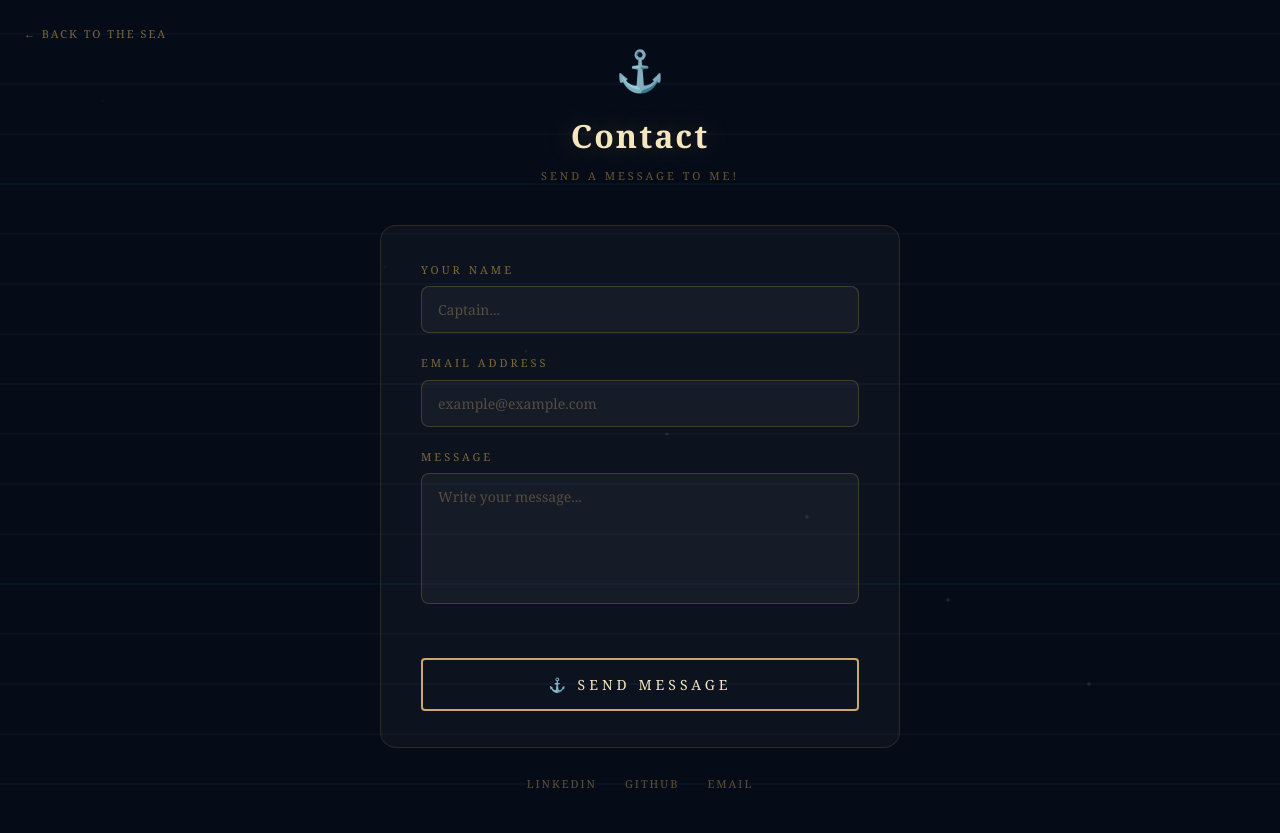
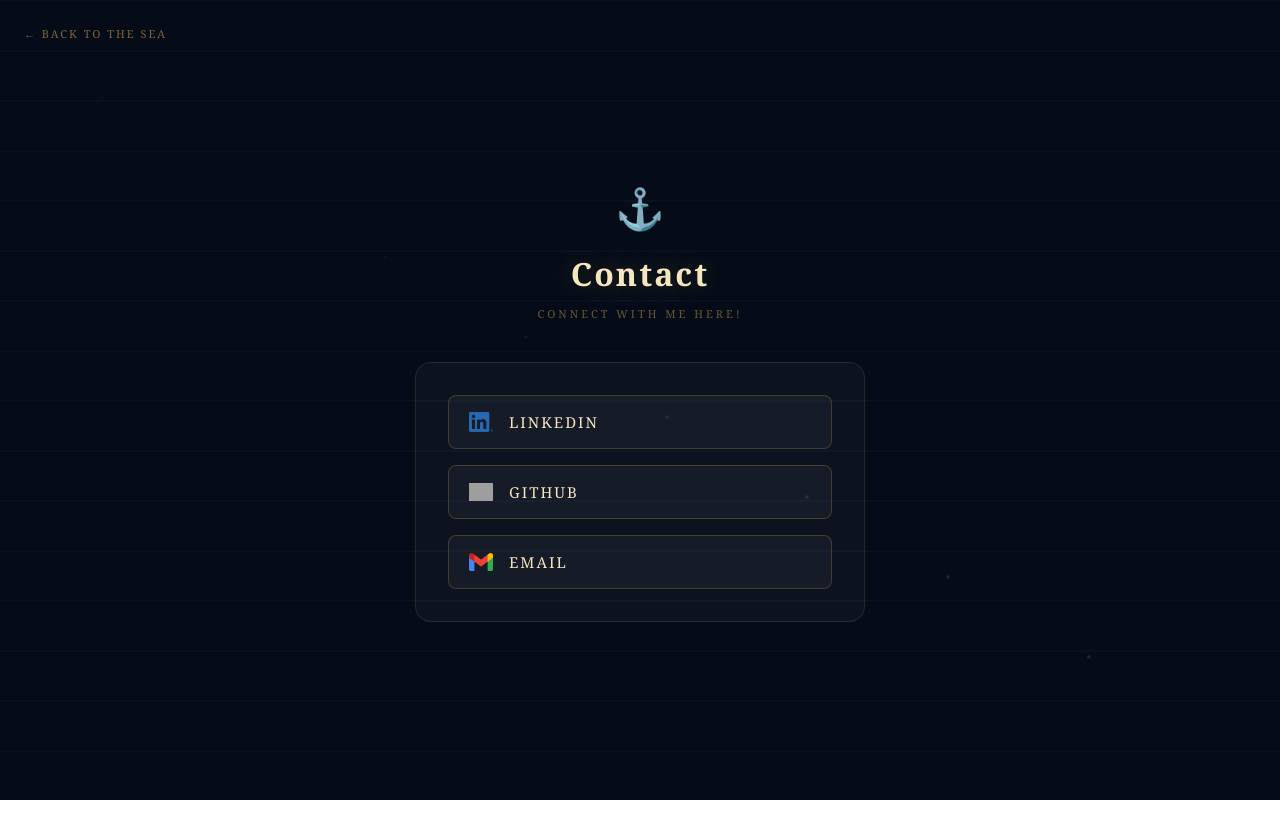
Before and after one commit to kylelin23/personalWebsite, a Next.js app: page /contact in a window 1280 px wide. After the commit the page ends 800 px from the top, so only its background shows below. Built offline with nearby package versions, Linux system fonts and the light colour scheme; grey boxes are pictures that could not be loaded.

Commit message:
fix contact page

```diff
--- a/src/app/contact/page.tsx
+++ b/src/app/contact/page.tsx
@@ -1,42 +1,8 @@
-"use client"
-import { useState } from "react";
+"use client";
+
 import Link from "next/link";
-import emailjs from "@emailjs/browser";
-
-const SERVICE_ID = "service_kz9xcfa";
-const TEMPLATE_ID_1 = "template_mbh71i3";
-const TEMPLATE_ID_2 = "template_zpr05bs";
-const PUBLIC_KEY = "kha2bU1tDlmvdOBEj";
 
 export default function Contact() {
-  const [error, setError] = useState<null|string>(null);
-  const [sent, setSent] = useState(false);
-  const [sending, setSending] = useState(false);
-
-  const handleClick = async (e: React.MouseEvent<HTMLButtonElement>) => {
-    e.preventDefault();
-    const form = document.getElementById("contact-form") as HTMLFormElement|null;
-    if (!form) return;
-    const data = new FormData(form);
-    if (!data.get("name") || !data.get("email") || !data.get("message")) {
-      setError("Please fill out all fields.");
-      return;
-    }
-    setSending(true);
-    try {
-      await emailjs.sendForm(SERVICE_ID, TEMPLATE_ID_1, form, PUBLIC_KEY);
-      await emailjs.sendForm(SERVICE_ID, TEMPLATE_ID_2, form, PUBLIC_KEY);
-      setSent(true);
-      setError(null);
-      form.reset();
-    } catch(err) {
-      console.error(err);
-      setError("Something went wrong. Try again.");
-    } finally {
-      setSending(false);
-    }
-  };
-
   return (
     <div style={{minHeight:'100vh',background:'#050c18',fontFamily:'Georgia,serif',color:'#f5e6c0',display:'flex',flexDirection:'column',alignItems:'center',justifyContent:'center',padding:'40px 20px',position:'relative',overflow:'hidden'}}>
 
@@ -57,71 +23,97 @@ export default function Contact() {
         @keyframes pulse2{0%{opacity:0.1;transform:scale(1)}100%{opacity:0.6;transform:scale(1.8)}}
         @keyframes fadeUp{from{opacity:0;transform:translateY(24px)}to{opacity:1;transform:translateY(0)}}
         @keyframes glow{0%,100%{text-shadow:0 0 20px rgba(200,160,80,.2)}50%{text-shadow:0 0 40px rgba(200,160,80,.6)}}
-        .contact-input{width:100%;background:rgba(255,255,255,0.04);border:1px solid rgba(200,160,70,.25);border-radius:8px;padding:12px 16px;color:#f5e6c0;font-family:Georgia,serif;font-size:14px;outline:none;transition:border-color 0.2s ease,box-shadow 0.2s ease;resize:none;box-sizing:border-box;}
-        .contact-input::placeholder{color:rgba(200,168,112,.35);}
-        .contact-input:focus{border-color:rgba(200,160,70,.6);box-shadow:0 0 16px rgba(200,160,70,.12);}
-        .contact-label{font-size:11px;letter-spacing:3px;color:rgba(200,160,80,.6);text-transform:uppercase;margin-bottom:8px;display:block;}
-        .submit-btn{width:100%;background:transparent;border:2px solid #c8a870;border-radius:4px;color:#f5e6c0;font-family:Georgia,serif;font-size:14px;letter-spacing:4px;padding:14px;cursor:pointer;text-transform:uppercase;transition:all 0.2s ease;margin-top:8px;}
-        .submit-btn:hover:not(:disabled){background:rgba(200,160,70,.12);box-shadow:0 0 24px rgba(200,160,70,.25);}
-        .submit-btn:disabled{opacity:0.5;cursor:not-allowed;}
-        .footer-link{color:rgba(200,160,80,.45);font-size:11px;letter-spacing:2px;text-transform:uppercase;text-decoration:none;transition:color 0.2s ease;}
-        .footer-link:hover{color:#c8a870;}
+
+        .social-card {
+          display: flex;
+          align-items: center;
+          gap: 16px;
+          background: rgba(255, 255, 255, 0.04);
+          border: 1px solid rgba(200, 160, 70, .25);
+          border-radius: 8px;
+          padding: 14px 20px;
+          color: #f5e6c0;
+          text-decoration: none;
+          font-family: Georgia, serif;
+          font-size: 15px;
+          letter-spacing: 2px;
+          text-transform: uppercase;
+          transition: background 0.2s ease, border-color 0.2s ease, box-shadow 0.2s ease;
+          box-sizing: border-box;
+          margin-bottom: 16px;
+        }
+        .social-card:last-child {
+          margin-bottom: 0;
+        }
+        .social-card:hover {
+          background: rgba(200, 160, 70, .12);
+          border-color: rgba(200, 160, 70, .6);
+          box-shadow: 0 0 16px rgba(200, 160, 70, .12);
+        }
+        .social-icon {
+          width: 24px;
+          height: 24px;
+          object-fit: contain;
+        }
         .back-link{color:rgba(200,160,80,.6);font-size:11px;letter-spacing:2px;text-transform:uppercase;text-decoration:none;transition:color 0.2s ease;}
         .back-link:hover{color:#c8a870;}
       `}</style>
 
-      <div style={{position:'relative',zIndex:2,width:'100%',maxWidth:520,animation:'fadeUp 0.7s ease forwards'}}>
+      <div style={{position:'relative',zIndex:2,width:'100%',maxWidth:450,animation:'fadeUp 0.7s ease forwards'}}>
 
         {/* Header */}
         <div style={{textAlign:'center',marginBottom:40}}>
           <div style={{fontSize:40,marginBottom:12}}>⚓</div>
           <h1 style={{fontSize:'2rem',fontWeight:'bold',margin:'0 0 8px',letterSpacing:2,animation:'glow 3s ease-in-out infinite'}}>Contact</h1>
-          <p style={{color:'rgba(200,160,80,.5)',fontSize:11,letterSpacing:3,textTransform:'uppercase',margin:0}}>Send a message to me!</p>
+          <p style={{color:'rgba(200,160,80,.5)',fontSize:11,letterSpacing:3,textTransform:'uppercase',margin:0}}>Connect with me here!</p>
         </div>
 
-        {/* Form card */}
-        <div style={{background:'rgba(255,255,255,0.03)',border:'1px solid rgba(200,160,70,.15)',borderRadius:16,padding:'36px 40px',backdropFilter:'blur(12px)'}}>
-          {sent ? (
-            <div style={{textAlign:'center',padding:'20px 0'}}>
-              <h2 style={{color:'#80ff90',margin:'0 0 8px',fontSize:'1.3rem'}}>Message Sent!</h2>
-              <p style={{color:'rgba(200,168,112,.6)',fontSize:13,margin:'0 0 24px'}}>Your message has been sent. I'll respond soon!</p>
-              <button className="submit-btn" onClick={()=>setSent(false)} style={{width:'auto',padding:'10px 32px'}}>Send Another</button>
-            </div>
-          ) : (
-            <form id="contact-form">
-              <div style={{marginBottom:22}}>
-                <label className="contact-label" htmlFor="name">Your Name</label>
-                <input className="contact-input" type="text" id="name" name="name" placeholder="Captain..."/>
-              </div>
+        {/* Links Card container */}
+        <div style={{background:'rgba(255,255,255,0.03)',border:'1px solid rgba(200,160,70,.15)',borderRadius:16,padding:'32px',backdropFilter:'blur(12px)'}}>
 
-              <div style={{marginBottom:22}}>
-                <label className="contact-label" htmlFor="email">Email Address</label>
-                <input className="contact-input" type="email" id="email" name="email" placeholder="example@example.com"/>
-              </div>
+          {/* LinkedIn */}
+          <Link
+            className="social-card"
+            href="https://www.linkedin.com/in/kyle-lin-584235295/"
+            target="_blank"
+            rel="noreferrer"
+          >
+            <img
+              className="social-icon"
+              src="/assets/logos/LI-In-Bug.png"
+              alt="LinkedIn Logo"
+            />
+            <span>LinkedIn</span>
+          </Link>
 
-              <div style={{marginBottom:28}}>
-                <label className="contact-label" htmlFor="message">Message</label>
-                <textarea className="contact-input" id="message" name="message" placeholder="Write your message..." rows={5}/>
-              </div>
+          {/* GitHub */}
+          <Link
+            className="social-card"
+            href="https://github.com/kylelin23"
+            target="_blank"
+            rel="noreferrer"
+          >
+            <img
+              className="social-icon"
+              src="/assets/logos/githubLogo.png"
+              alt="GitHub Logo"
+            />
+            <span>GitHub</span>
+          </Link>
 
-              {error && (
-                <div style={{background:'rgba(255,80,80,.08)',border:'1px solid rgba(255,80,80,.2)',borderRadius:6,padding:'10px 14px',color:'#ff9090',fontSize:12,marginBottom:16,letterSpacing:1}}>
-                  ⚠ {error}
-                </div>
-              )}
+          {/* Email */}
+          <Link
+            className="social-card"
+            href="mailto:linkyle0924@gmail.com"
+          >
+            <img
+              className="social-icon"
+              src="/assets/logos/gmailIcon.webp"
+              alt="Gmail Logo"
+            />
+            <span>Email</span>
+          </Link>
 
-              <button className="submit-btn" type="button" onClick={handleClick} disabled={sending} style={{marginTop:20}}>
-                {sending ? 'Sending...' : '⚓ Send Message'}
-              </button>
-            </form>
-          )}
-        </div>
-
-        {/* Footer links */}
-        <div style={{textAlign:'center',marginTop:28,display:'flex',justifyContent:'center',gap:28}}>
-          <Link className="footer-link" href="https://www.linkedin.com/in/kyle-lin-584235295/" target="_blank" rel="noreferrer">LinkedIn</Link>
-          <Link className="footer-link" href="https://github.com/kylelin23" target="_blank" rel="noreferrer">GitHub</Link>
-          <Link className="footer-link" href="mailto:linkyle0924@gmail.com">Email</Link>
         </div>
       </div>
     </div>
```
Also changed, not shown: public/assets/logos/gmailIcon.webp (added).
